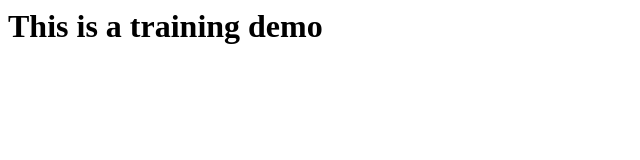
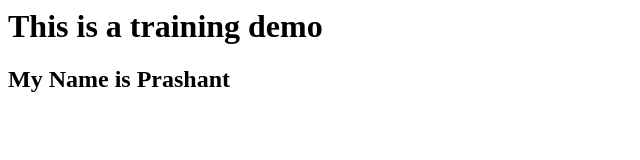
Before and after one commit to OrganziationDemo/trainingwebsite, a plain HTML site: page index.html in a window 1280 px wide. Shown: the whole page, without its empty margins (0-640 px from the left). Drawn offline with Linux system fonts and the light colour scheme.

Commit message:
Update index.html

```diff
--- a/index.html
+++ b/index.html
@@ -1,5 +1,6 @@
 <html>
 <body>
 <h1> This is a training demo </h1>
+  <h2> My Name is Prashant </h2>
 </body>
 </html>
```
